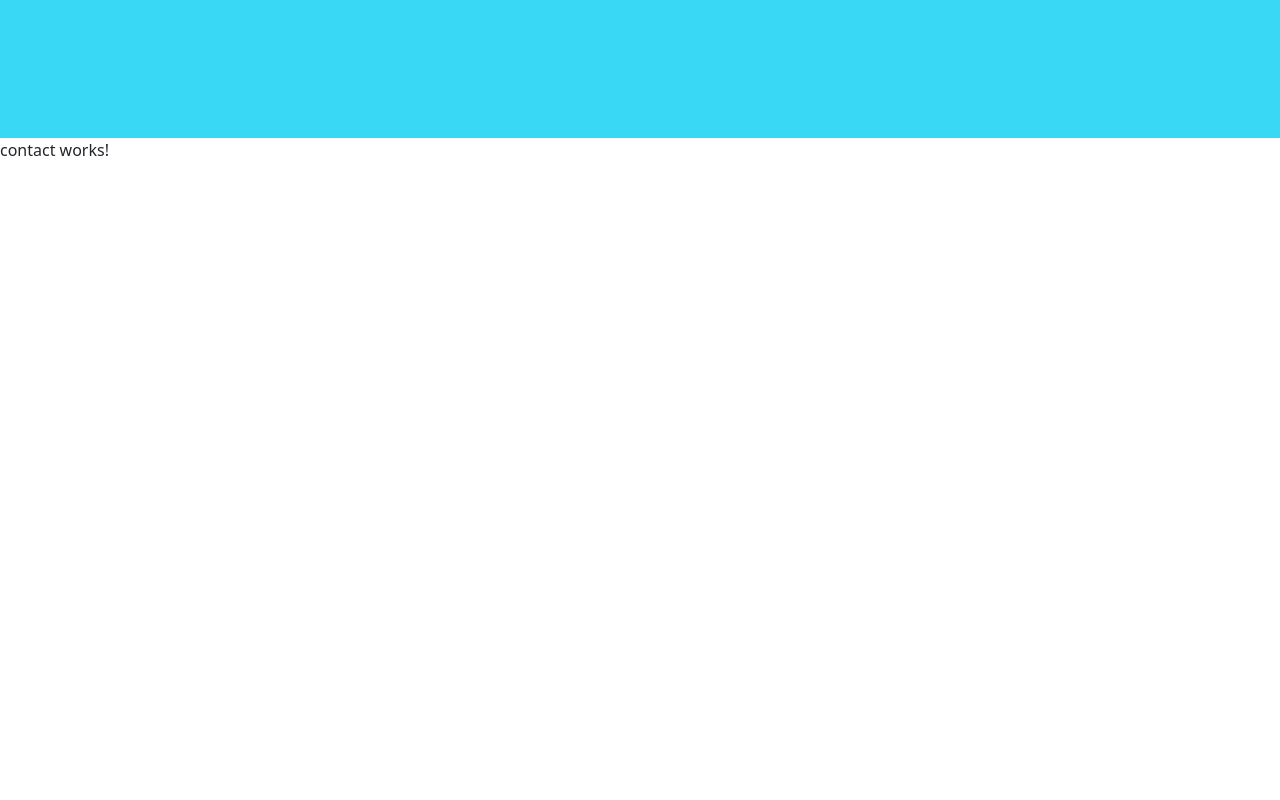
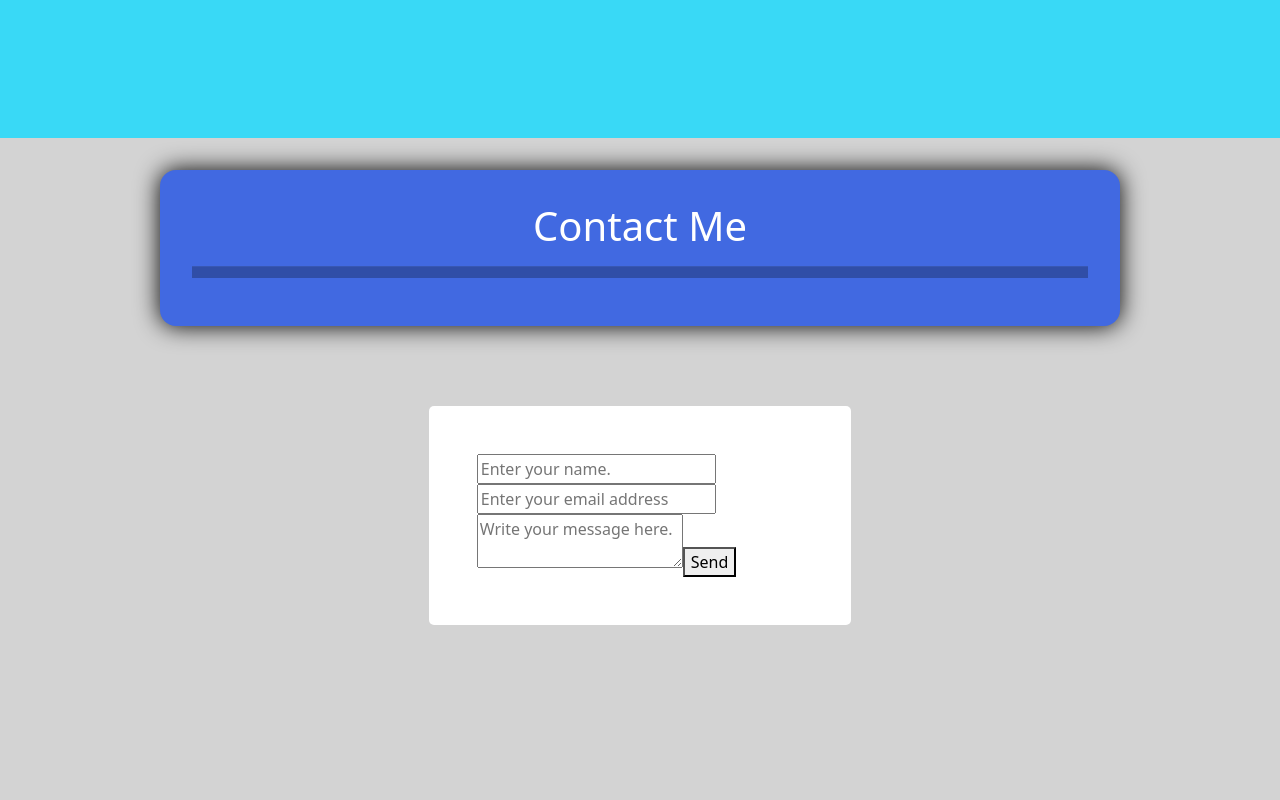
Before and after one commit to Low-Signal/my-portfolio, an Angular app: page / in a window 1280 px wide. Shown: the part 3920-4720 px from the top of the page. Built offline with nearby package versions, Linux system fonts and the light colour scheme.

Commit message:
Basic contact form/connected email

```diff
--- a/src/app/contact/contact.component.html
+++ b/src/app/contact/contact.component.html
@@ -1,3 +1,20 @@
 <body>
-    <p>contact works!</p>
+    <div class="header-container">
+        <h1>Contact Me</h1>
+        <hr/>
+    </div>
+
+        <div class="contact-box">
+            <form action="https://formsubmit.co/daimeun@gmail.com" method="POST">
+                <input type="hidden" name="_subject" value="New submission!">
+                <input type="hidden" name="_captcha" value="false">
+                <input type="hidden" name="_webhook" value="http://localhost:4200/">
+
+                <input type="text" name="name" placeholder="Enter your name." required>
+                <input type="email" name="email" placeholder="Enter your email address">
+                <textarea type="message" name="message" placeholder="Write your message here." required></textarea>
+                <button type="submit">Send</button>
+           </form>
+
+        </div>
 </body>
--- a/src/app/contact/contact.component.scss
+++ b/src/app/contact/contact.component.scss
@@ -1,5 +1,39 @@
 body {
     width: auto;
+    padding-top: 2rem;
     height: 100vh;
+    background-color: lightgrey;
+}
+
+.header-container {
+    width: 75%;
+    margin: auto;
+    background-color: royalblue;
+    padding: 2rem;
+    border-radius: 1rem;
+    filter: drop-shadow(0 0 0.75rem black);
+}
+
+h1 {
+    text-align: center;
+    color: white;
+}
+
+hr {
+    height: 12px;
+    background: black;
+}
+
+.contact-box {
+    width: 33%;
+    margin: auto;
+    margin-top: 5rem;
+    padding: 3rem;
     background-color: rgb(255, 255, 255);
+    border-radius: 5px;
 }
+
+.form {
+    display: flex;
+    flex-direction: column;
+}
```
Also changed, not shown: 1 other file (tests, documents, lock files or other folders).
